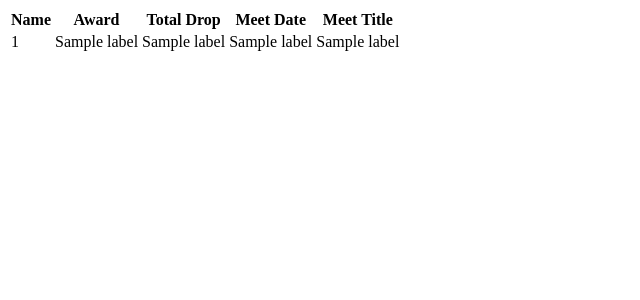
After one commit to paradox183/TreasureChest, a Flask app: template templates/fast_fishy_summary.html in a window 1280 px wide. The commit adds this page. Shown: the top 300 px of the page, without its empty margins (0-640 px from the left). Run offline with Flask 3, Linux system fonts and the light colour scheme; the template is opened without the code that fills it: most values are stand-ins (such as "Sample title", 1, 10 or a date in 2020).

Commit message:
changed formatting

```diff
--- a/app.py
+++ b/app.py
@@ -1,4 +1,5 @@
-from flask import Flask, render_template, request, send_file, redirect, url_for
+from flask import Flask, render_template, request, send_file, redirect, url_for, render_template_string
+from jinja2 import Template
 import os
 from datetime import datetime
 from werkzeug.utils import secure_filename
@@ -149,22 +150,62 @@ def time_improvement_labels():
             # Step 2: User selected a meet
             selected_meet = request.form["meet"]
             csv_path = os.path.join(UPLOAD_FOLDER, request.form["csv_path"])
-            label_data = generate_time_improvement_labels(csv_path, selected_meet)
+            # old code for time improvement ONLY
+            #label_data = generate_time_improvement_labels(csv_path, selected_meet)
 
-            if label_data:
-                timestamp = datetime.now().strftime("%Y%m%d_%H%M%S")
-                label_filename = f"time_improvement_{timestamp}.pdf"
-                output_path = os.path.join(UPLOAD_FOLDER, label_filename)
-                render_label_pdf(label_data, output_path)
+            # added for new combined report
+            report_types = request.form.getlist("report_types")
+            generated_labels = []
+            timestamp = datetime.now().strftime("%Y%m%d_%H%M%S")
+
+            # old code for time improvement ONLY
+            #if label_data:
+            #    timestamp = datetime.now().strftime("%Y%m%d_%H%M%S")
+            #    label_filename = f"time_improvement_{timestamp}.pdf"
+            #    output_path = os.path.join(UPLOAD_FOLDER, label_filename)
+            #    render_label_pdf(label_data, output_path)
+
+            if "time_improvement" in report_types:
+                ti_data = generate_time_improvement_labels(csv_path, selected_meet)
+                ti_filename = f"time_improvement_{timestamp}.pdf"
+                ti_path = os.path.join(UPLOAD_FOLDER, ti_filename)
+                render_label_pdf(ti_data, ti_path)
+
+                with open("templates/time_improvement_summary.html") as f:
+                    ti_template = Template(f.read())
+                    ti_html = ti_template.render(label_data=ti_data, csv_uploaded=False, meet_options=[], selected_meet=selected_meet)
+                generated_labels.append(("Time Improvement", ti_filename, ti_data, ti_html))
+
+            if "triple_drop" in report_types:
+                td_data = generate_triple_drop_labels(csv_path, selected_meet)
+                td_filename = f"triple_drop_{timestamp}.pdf"
+                td_path = os.path.join(UPLOAD_FOLDER, td_filename)
+                render_label_pdf(td_data, td_path)
+                with open("templates/triple_drop_summary.html") as f:
+                    ti_template = Template(f.read())
+                    ti_html = ti_template.render(label_data=ti_data, csv_uploaded=False, meet_options=[], selected_meet=selected_meet)
+                generated_labels.append(("Triple Drop", td_filename, td_data, ti_html))
+
+            if "fast_fishy" in report_types:
+                ff_data = generate_fast_fishy_labels(csv_path, selected_meet)
+                ff_filename = f"fast_fishy_{timestamp}.pdf"
+                ff_path = os.path.join(UPLOAD_FOLDER, ff_filename)
+                render_label_pdf(ff_data, ff_path)
+
+                with open("templates/fast_fishy_summary.html") as f:
+                    ti_template = Template(f.read())
+                    ti_html = ti_template.render(label_data=ti_data, csv_uploaded=False, meet_options=[], selected_meet=selected_meet)
+                generated_labels.append(("Fast Fishy", ff_filename, ff_data, ti_html))
 
     return render_template(
         "time_improvement.html",
         meet_options=[],
-        label_data=label_data,
-        label_filename=label_filename,
+        #label_data=label_data,
+        #label_filename=label_filename,
         selected_meet=selected_meet,
         csv_uploaded=False,
-        csv_path=""
+        csv_path="",
+        generated_labels=generated_labels
     )
 
 @app.route("/fast-fishy-labels", methods=["GET", "POST"])
--- /dev/null
+++ b/templates/fast_fishy_summary.html
@@ -0,0 +1,24 @@
+<div class="label-preview">
+    <table>
+        <thead>
+        <tr>
+            <th>Name</th>
+            <th>Award</th>
+            <th>Total Drop</th>
+            <th>Meet Date</th>
+            <th>Meet Title</th>
+        </tr>
+        </thead>
+        <tbody>
+        {% for label in label_data %}
+        <tr>
+            <td>{{ label[0] }}</td>
+            <td>{{ label[1] }}</td>
+            <td>{{ label[2] }}</td>
+            <td>{{ label[3] }}</td>
+            <td>{{ label[4] }}</td>
+        </tr>
+        {% endfor %}
+        </tbody>
+    </table>
+</div>
```
Also changed, not shown: templates/time_improvement.html (+26 -3 lines), templates/time_improvement_summary.html (added, +24 -0 lines), templates/triple_drop_summary.html (added, +24 -0 lines).
